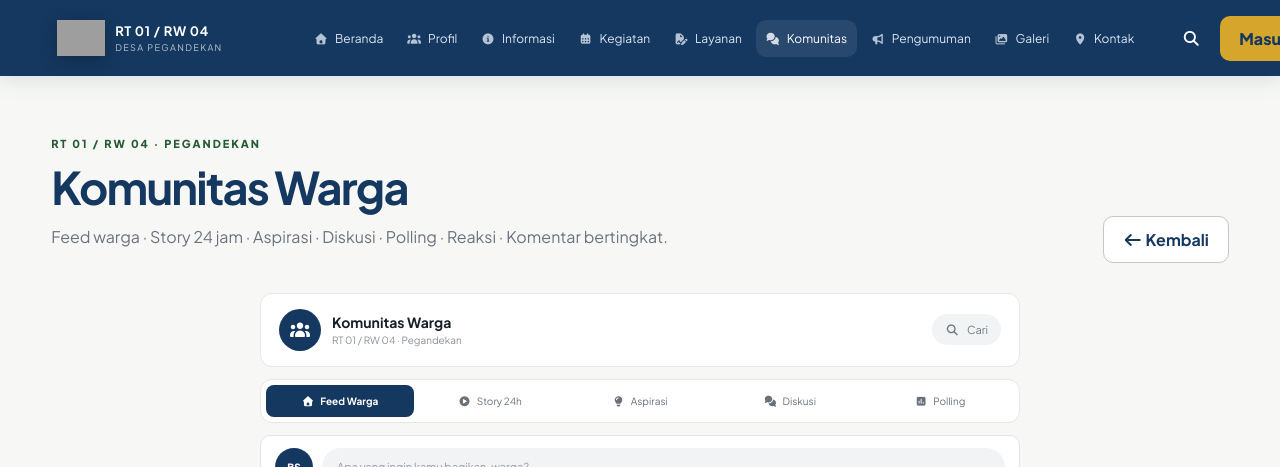
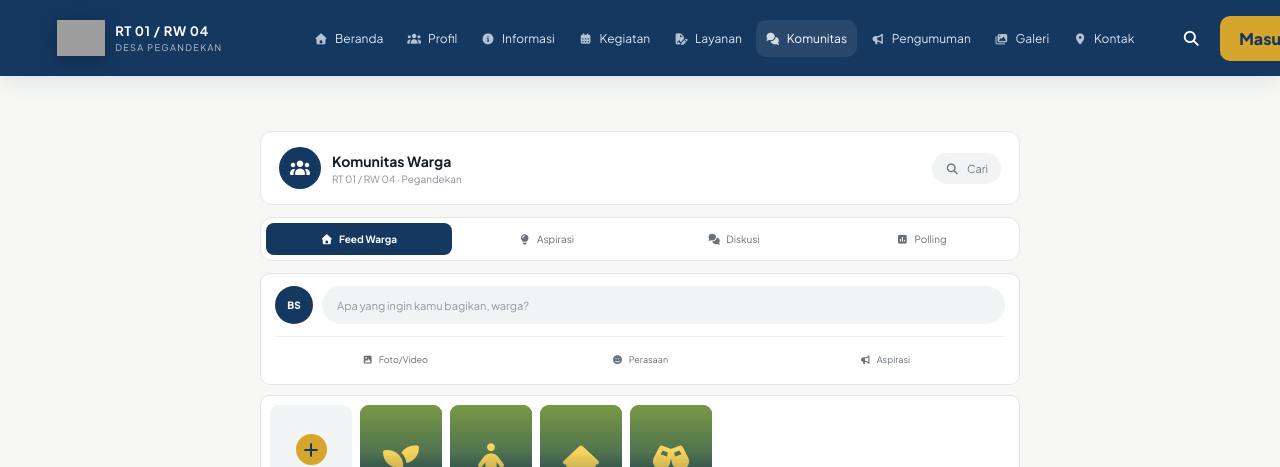
Before and after one commit to 0104gandekan/WEBSITE, a Next.js app: page /WEBSITE/ in a window 1280 px wide. Both pictures are taken after a click on the button "Masuk Komunitas". Shown: the top 467 px of the page. Built offline with nearby package versions, Linux system fonts and the light colour scheme; grey boxes are pictures that could not be loaded.

Commit message:
refactor: remove community page header and Story 24h tab

```diff
--- a/app/page.tsx
+++ b/app/page.tsx
@@ -25,12 +25,10 @@ function FeaturePage({page,go}:{page:string,go:(p:string)=>void}){
  const data:any={Profil:["Profil RT 01 / RW 04","Mengenal pengurus, wilayah, dan informasi dasar lingkungan."],Informasi:["Pusat Informasi","Pengumuman, berita warga, dan informasi penting terbaru."],Kegiatan:["Agenda & Kegiatan","Kerja bakti, rapat warga, posyandu, olahraga, dan kegiatan lainnya."],Layanan:["Layanan Warga","Ajukan surat pengantar, pengaduan, aspirasi, dan kebutuhan administrasi."],Komunitas:["Komunitas Warga","Feed warga · Story 24 jam · Aspirasi · Diskusi · Polling · Reaksi · Komentar bertingkat."],Pengumuman:["Pengumuman","Semua pengumuman resmi RT tersusun rapi dan mudah dicari."],Galeri:["Galeri Kegiatan","Dokumentasi kegiatan dan momen kebersamaan warga."],Kontak:["Kontak & Lokasi","Hubungi pengurus RT dan temukan lokasi lingkungan."],Login:["Masuk ke Portal Warga","Gunakan email atau akun Google untuk melanjutkan."]};
  const [tab,setTab]=useState("Feed Warga"); const [comment,setComment]=useState(""); const [sent,setSent]=useState(false);
  if(page==="Login")return <section className="auth"><div className="authCard"><img className="authLogo" src="https://i.ibb.co.com/TMpphB84/Chat-GPT-Image-Aug-1-2026-09-27-41-AM-removebg-preview.png" alt="Logo RT 01 RW 04"/><h1>Selamat Datang</h1><p>Portal Digital RT 01 / RW 04 Pegandekan</p><input placeholder="Email"/><input placeholder="Kata sandi" type="password"/><button className="primary wide">Masuk</button><button className="google"><Icon name="fa-google"/> Lanjut dengan Google</button><button className="link"><Icon name="fa-key"/> Lupa kata sandi?</button><hr/><p>Belum punya akun? <b>Daftar sekarang</b></p></div></section>;
- return <section className="page"><div className="wrap"><div className="pageHero"><div><span className="eyebrow">RT 01 / RW 04 · PEGANDEKAN</span><h1>{data[page]?.[0]||page}</h1><p>{data[page]?.[1]}</p></div><button className="secondary" onClick={()=>go("Beranda")}><Icon name="fa-arrow-left"/> Kembali</button></div>
- {page==="Komunitas"?<Community tab={tab} setTab={setTab} comment={comment} setComment={setComment} sent={sent} setSent={setSent}/>:<Generic page={page}/>}
- </div></section>
+ return <section className="page"><div className="wrap">{page==="Komunitas"?<Community tab={tab} setTab={setTab} comment={comment} setComment={setComment} sent={sent} setSent={setSent}/>:<><div className="pageHero"><div><span className="eyebrow">RT 01 / RW 04 · PEGANDEKAN</span><h1>{data[page]?.[0]||page}</h1><p>{data[page]?.[1]}</p></div><button className="secondary" onClick={()=>go("Beranda")}><Icon name="fa-arrow-left"/> Kembali</button></div><Generic page={page}/></>}</div></section>
 }
 function Community({tab,setTab,comment,setComment,sent,setSent}:{tab:string,setTab:any,comment:string,setComment:any,sent:boolean,setSent:any}){
- const tabs=[["Feed Warga","fa-house"],["Story 24h","fa-circle-play"],["Aspirasi","fa-lightbulb"],["Diskusi","fa-comments"],["Polling","fa-square-poll-vertical"]] as const;
+ const tabs=[["Feed Warga","fa-house"],["Aspirasi","fa-lightbulb"],["Diskusi","fa-comments"],["Polling","fa-square-poll-vertical"]] as const;
  const stories=[["BS","Budi","fa-mountain-sun"],["SA","Siti","fa-seedling"],["AR","Agus","fa-person"],["RN","Rina","fa-house"],["DN","Doni","fa-champagne-glasses"]];
  const feed=[
   {name:"Budi Santoso",initial:"BS",time:"18 menit",text:"Ngikutin trend jajanan warga. Ada yang punya rekomendasi jajanan enak di sekitar Pegandekan?",image:"https://images.unsplash.com/photo-1504674900247-0877df9cc836?auto=format&fit=crop&w=1000&q=80",likes:55,comments:14,shares:19},
```
